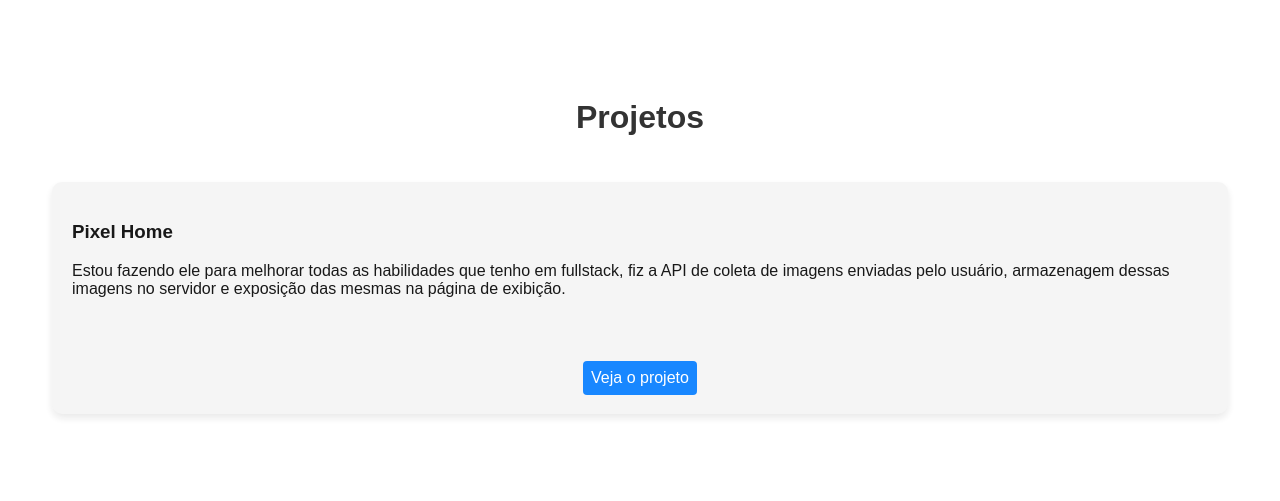
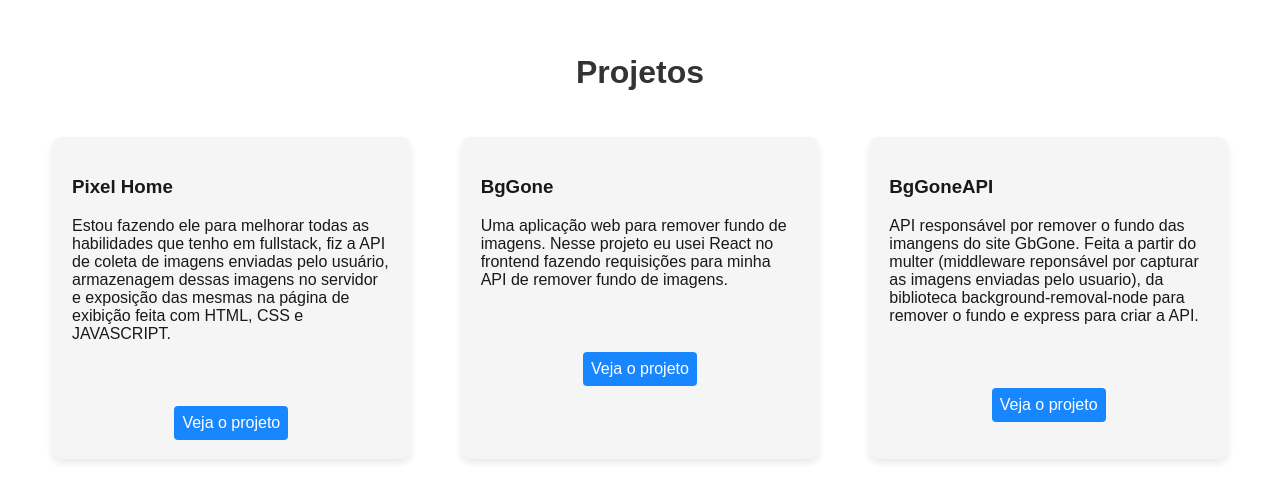
Before and after one commit to PatrikMaltacm/portfolio-2025-pm, a React (Vite) app: page / in a window 1280 px wide. Shown: the part 2067-2568 px from the top of the page. Built offline with nearby package versions, Linux system fonts and the light colour scheme.

Commit message:
adicionando projetos novos

```diff
--- a/src/sections/projects/Projects.jsx
+++ b/src/sections/projects/Projects.jsx
@@ -5,14 +5,28 @@
     <section id="projects" className="projects">
       <h2>Projetos</h2>
       <div className="project-grid">
-        <div className="project">
+      <div className="project">
           <h3>Pixel Home</h3>
           <p>Estou fazendo ele para melhorar
             todas as habilidades que tenho em fullstack, fiz a API de coleta de imagens enviadas
             pelo usuário, armazenagem dessas imagens no servidor e exposição das mesmas
-            na página de exibição.</p>
+            na página de exibição feita com HTML, CSS e JAVASCRIPT.</p>
             <div className="link-container">
                 <a href="https://pixellhome.space/home">Veja o projeto</a>
+            </div>
+        </div>
+        <div className="project">
+          <h3>BgGone</h3>
+          <p>Uma aplicação web para remover fundo de imagens. Nesse projeto eu usei React no frontend fazendo requisições para minha API de remover fundo de imagens.</p>
+            <div className="link-container">
+                <a href="https://bggoneapp.netlify.app/">Veja o projeto</a>
+            </div>
+        </div>
+        <div className="project">
+          <h3>BgGoneAPI</h3>
+          <p>API responsável por remover o fundo das imangens do site GbGone. Feita a partir do multer (middleware  reponsável por capturar as imagens enviadas pelo usuario), da biblioteca background-removal-node para remover o fundo e express para criar a API.</p>
+            <div className="link-container">
+                <a href="https://github.com/PatrikMaltacm/BgGoneAPI/tree/main">Veja o projeto</a>
             </div>
         </div>
       </div>
```
